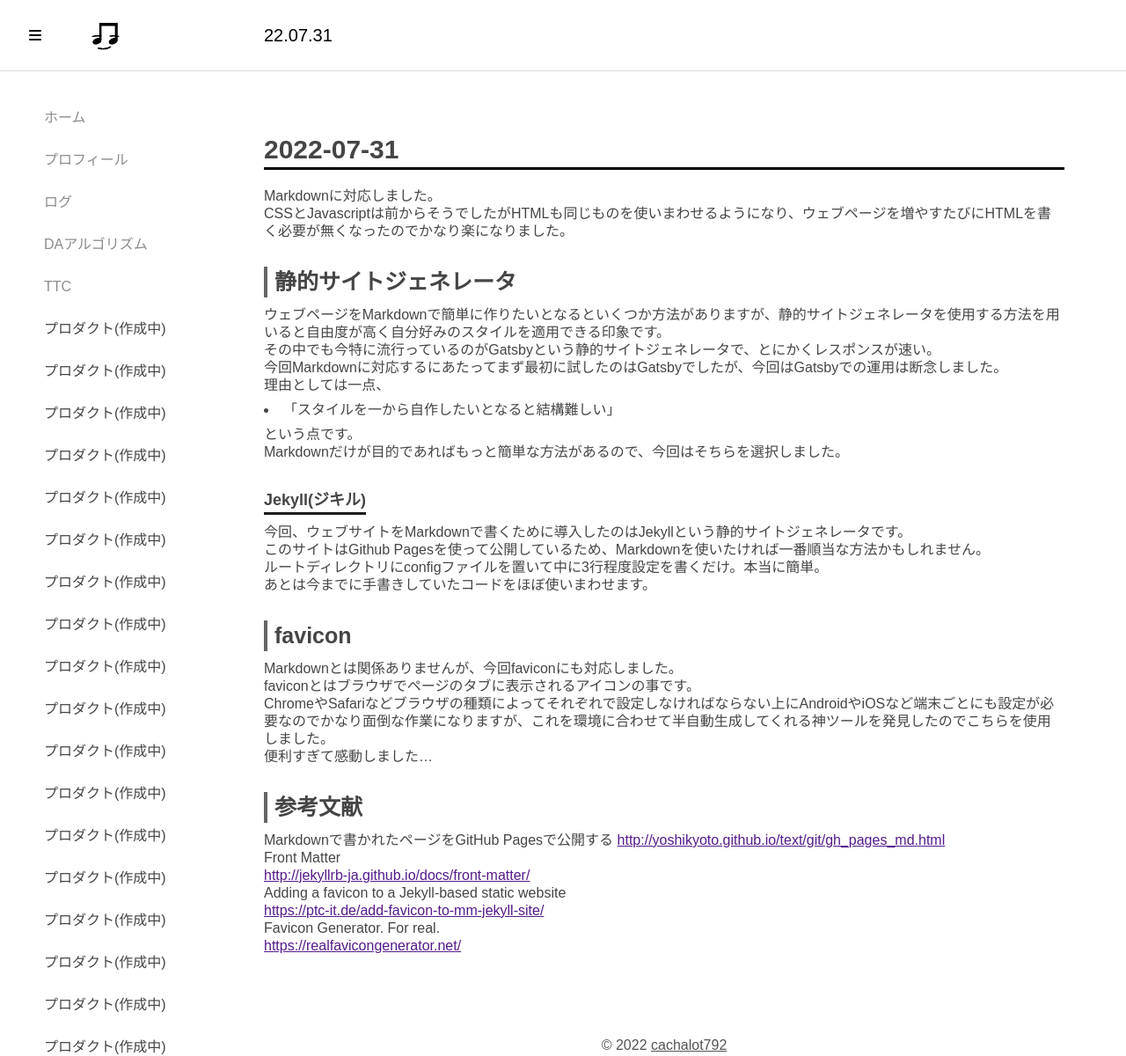
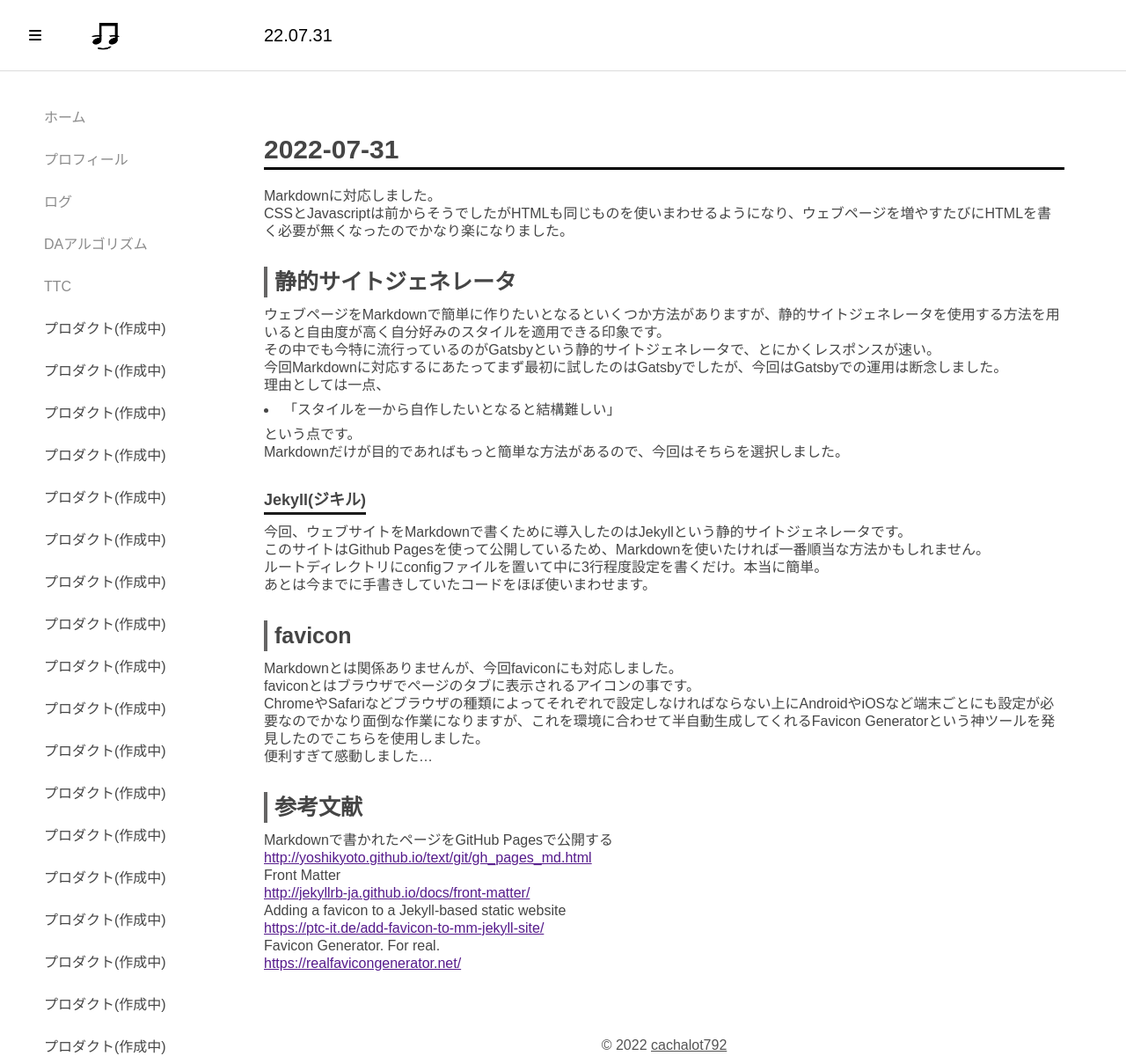
Before and after one commit to Cachalot792/Website_Ver.1, a Jekyll site: the page built from documents/blog/2022-07-31/index.md, in a window 1280 px wide and 1200 px high. Shown: the whole window at 88% size. Built offline with Jekyll 4.4.1, drawn with Linux system fonts in a browser that asks for light colours; nearby versions of some CDN libraries; Markdown is read by kramdown in place of the engine named in the settings.

Commit message:
記事の修正

```diff
--- a/documents/blog/2022-07-31/index.md
+++ b/documents/blog/2022-07-31/index.md
@@ -27,18 +27,21 @@
 ## favicon
 Markdownとは関係ありませんが、今回faviconにも対応しました。
 faviconとはブラウザでページのタブに表示されるアイコンの事です。
-ChromeやSafariなどブラウザの種類によってそれぞれで設定しなければならない上にAndroidやiOSなど端末ごとにも設定が必要なのでかなり面倒な作業になりますが、これを環境に合わせて半自動生成してくれる神ツールを発見したのでこちらを使用しました。
+ChromeやSafariなどブラウザの種類によってそれぞれで設定しなければならない上にAndroidやiOSなど端末ごとにも設定が必要なのでかなり面倒な作業になりますが、これを環境に合わせて半自動生成してくれるFavicon Generatorという神ツールを発見したのでこちらを使用しました。
 便利すぎて感動しました…
 
 ## 参考文献
 Markdownで書かれたページをGitHub Pagesで公開する
 [http://yoshikyoto.github.io/text/git/gh_pages_md.html]()
 
+
 Front Matter
 [http://jekyllrb-ja.github.io/docs/front-matter/]()
+
 
 Adding a favicon to a Jekyll-based static website
 [https://ptc-it.de/add-favicon-to-mm-jekyll-site/]()
 
+
 Favicon Generator. For real.
 [https://realfavicongenerator.net/]()
```
